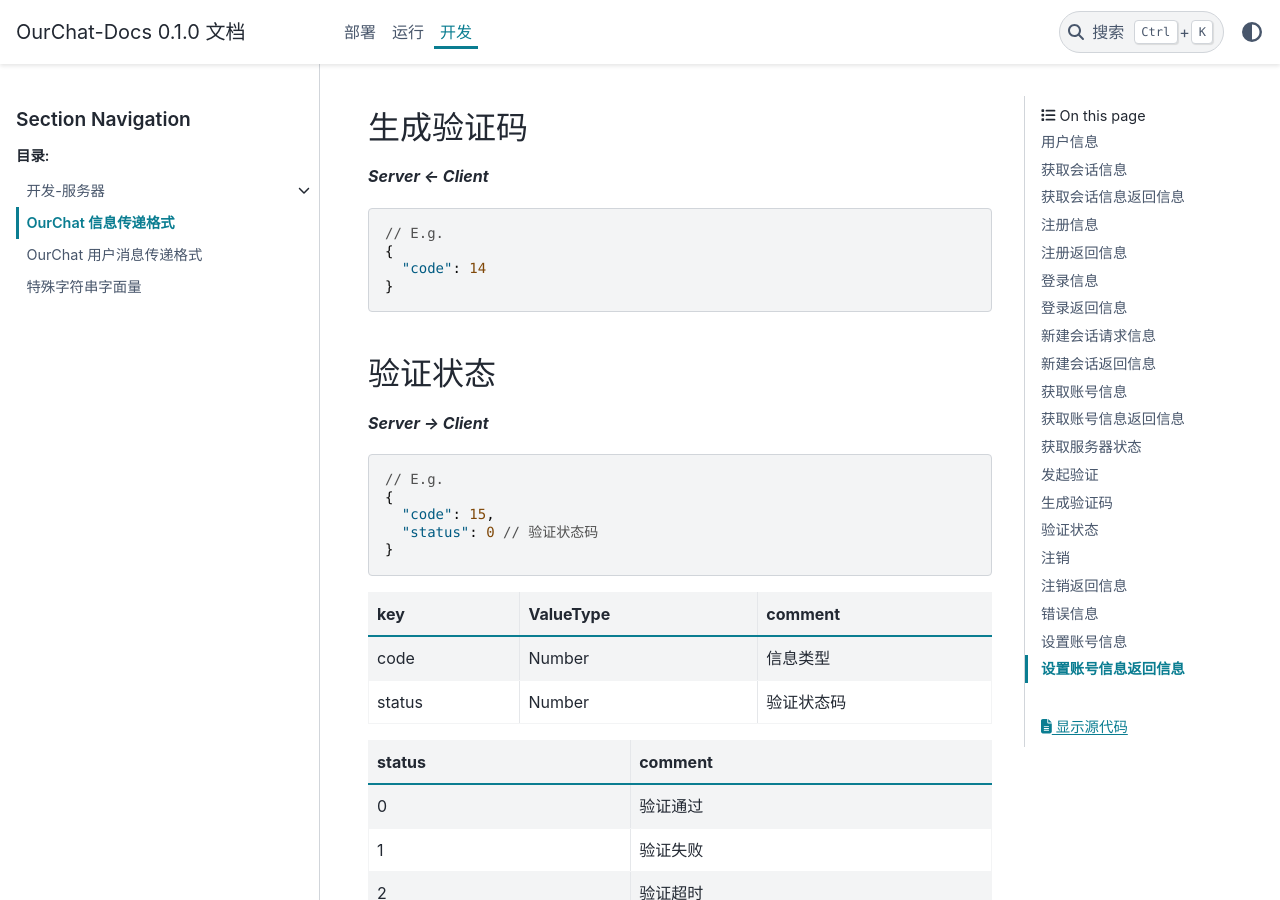
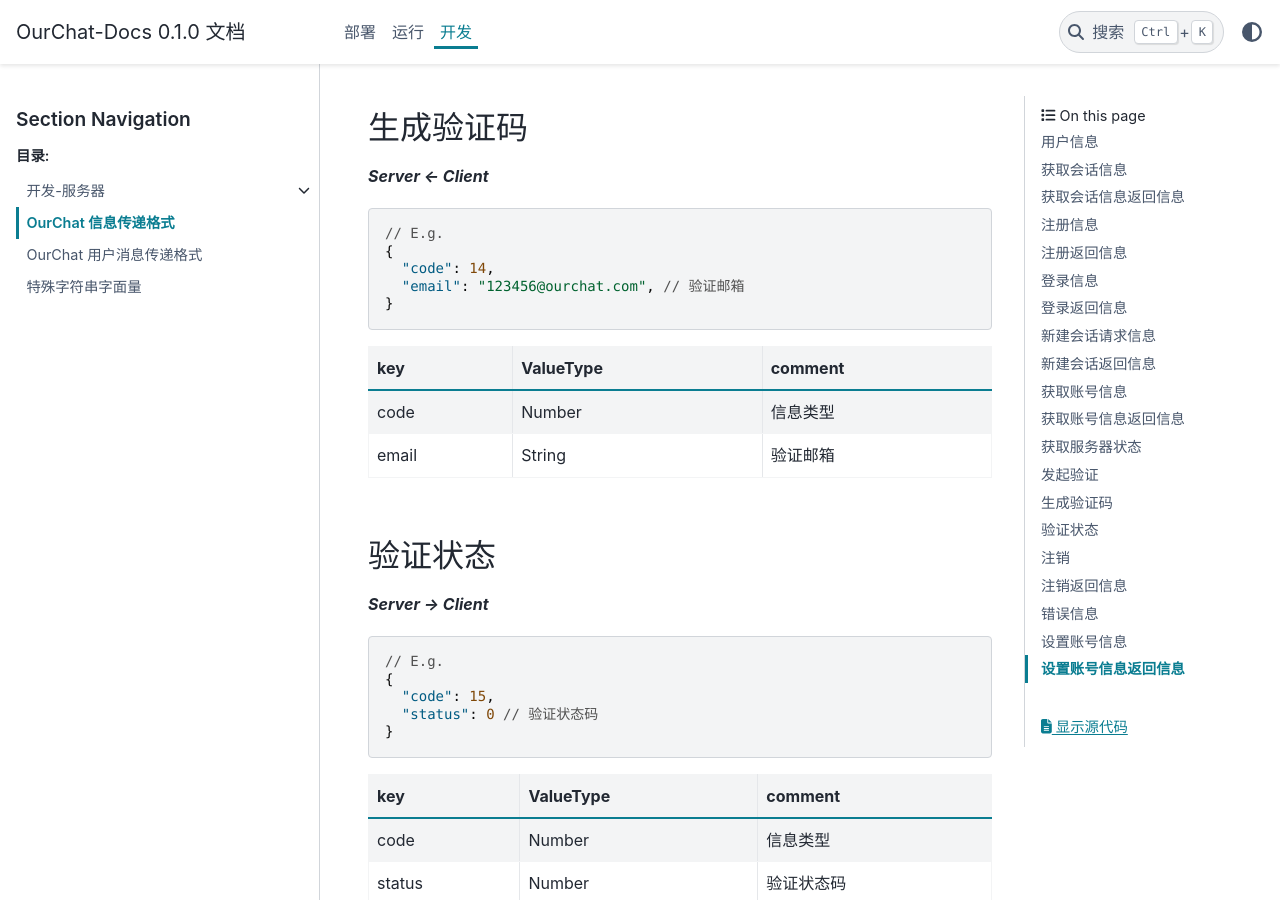
Before and after one commit to SkyUOI/OurChat-Docs, a Sphinx documentation site: the page built from docs/source/docs/development/msg_json.md, in a window 1280 px wide and 900 px high, scrolled down 9121 px. Built offline with Sphinx 7.4.7 and the PyData theme 0.15.4, drawn with Linux system fonts in a browser that asks for light colours.

Commit message:
docs: update msg_json.md

````diff
--- a/docs/source/docs/development/msg_json.md
+++ b/docs/source/docs/development/msg_json.md
@@ -347,9 +347,15 @@
 ```json
 // E.g.
 {
-  "code": 14
+  "code": 14,
+  "email": "123456@ourchat.com", // 验证邮箱
 }
 ```
+
+| key      | ValueType | comment          |
+|:---------|:----------|:-----------------|
+| code     | Number    | 信息类型         |
+| email    | String    | 验证邮箱         |
 
 ## 验证状态
 
````
Also changed, not shown: 1 other file.
